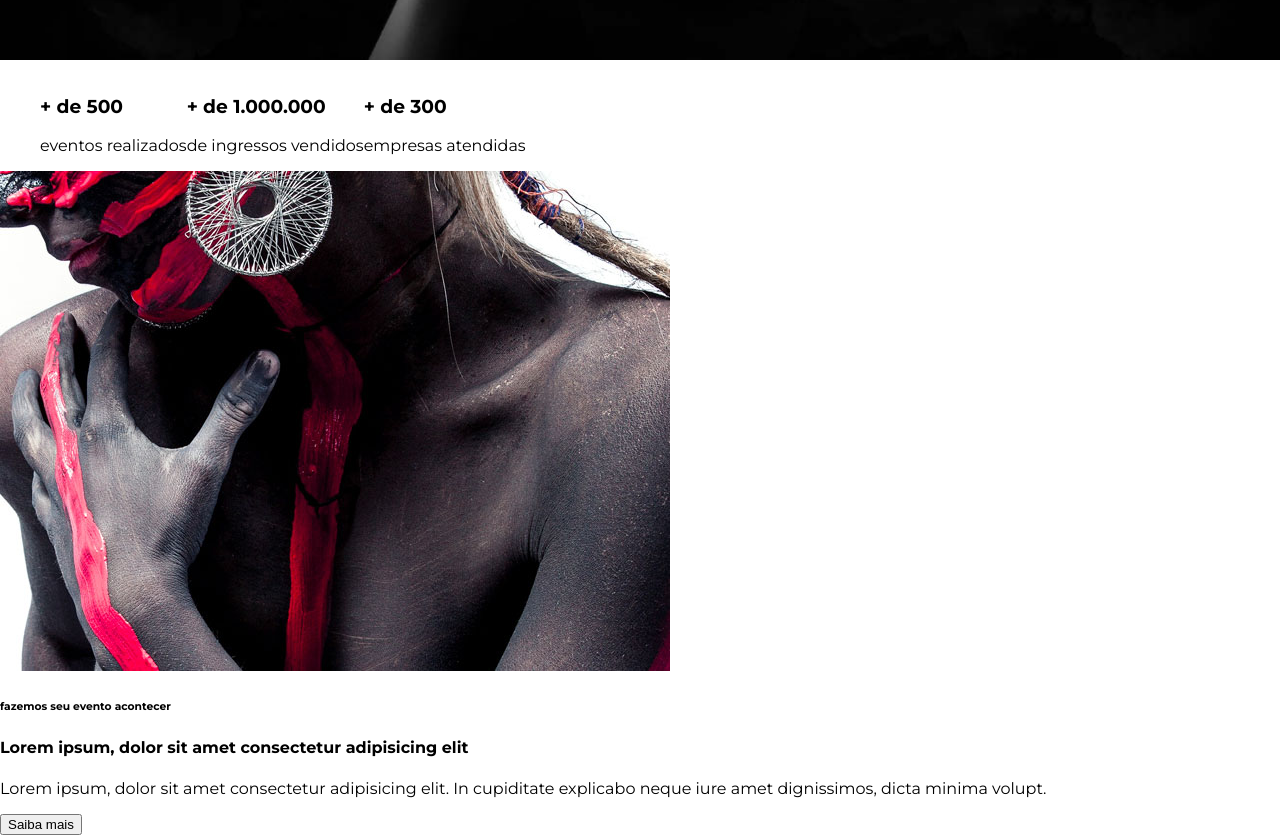
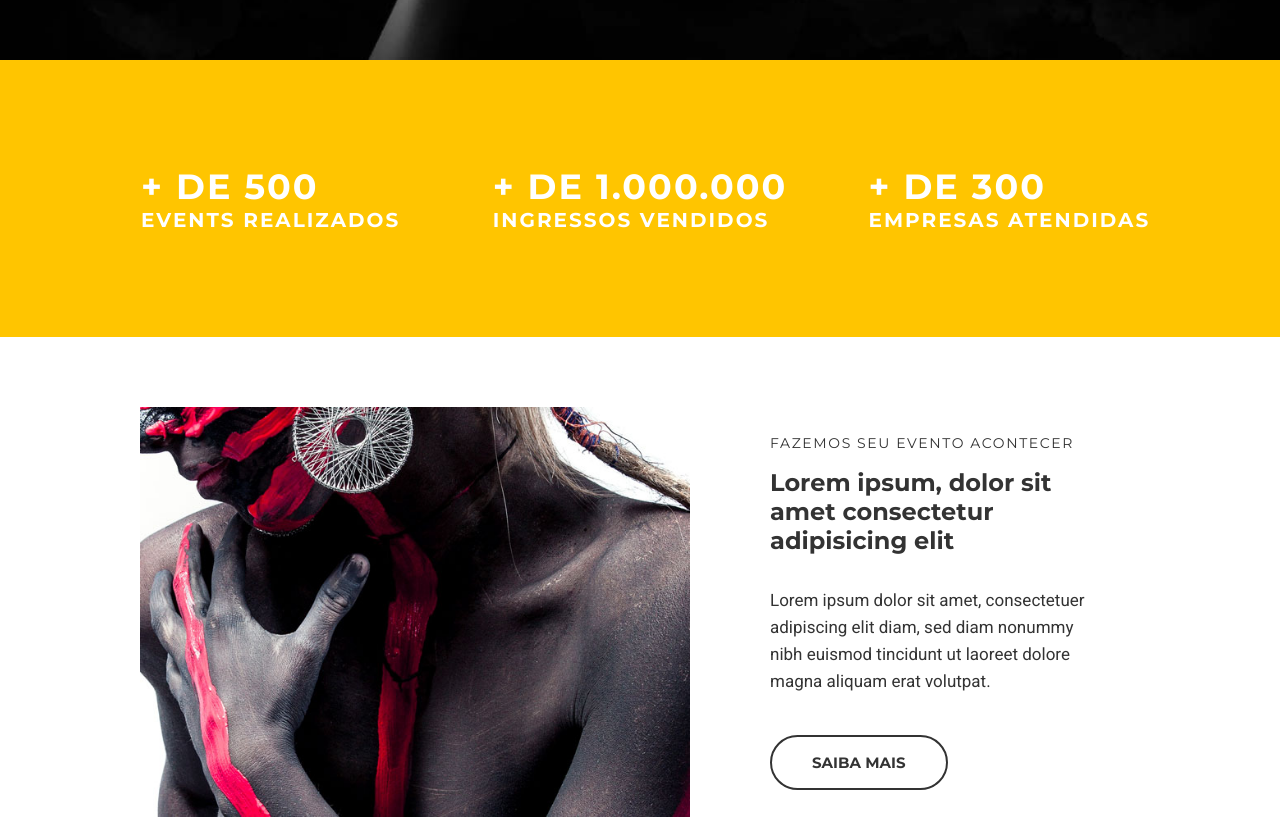
Before and after one commit to adriamoreno/studion, a website: page src/index.html in a window 1280 px wide. Shown: the part 740-1579 px from the top of the page. Drawn offline with Linux system fonts and the light colour scheme.

Commit message:
complete the institutional and fix the website width

```diff
--- a/src/index.html
+++ b/src/index.html
@@ -9,10 +9,13 @@
     </head>
 
     <body>
+        <header>
             <nav class="navbar">
+                <div class="container navbar__container">
                     <h1 class="logo-studion">
                         Studi<span class="copy--primary">on</span>
-                <span class="logo-studion__subtitle"> Eventos</span></h1>
+                        <span class="logo-studion__subtitle"> Eventos</span>
+                    </h1>
                     <ul class="navbar__links">
                         <li>
                             <a href="#Empresa">
@@ -40,8 +43,11 @@
                             </a>
                         </li>
                     </ul>
+                </div>
             </nav>
-        <header>
+        </header>
+
+        <main>
             <div id="slider">
                 <div class="slide">
                     <img
@@ -52,29 +58,39 @@
                     <div class="slide__copy">
                         <h6> <span class="copy--primary">Próximo Evento</span> - dia 25 de setembro às 19 H</h6>
                         <h2><span class="copy--primary">Creative</span> <br />Minds</h2>
-                        <button class="btn btn--slide">Saiba mais</button>
+                        <button class="btn btn__slide">Saiba mais</button>
                     </div>
                 </div>
             </div> <!--end slider-->
-        </header>
-
-        <main>
-            <section>
-                <ul>
-                    <li><h3>+ de 500</h3> eventos realizados</li>
-                    <li><h3>+ de 1.000.000</h3> de ingressos vendidos</li>
-                    <li><h3>+ de 300</h3>empresas atendidas</li>
+            <section id="counter">
+                <ul class="container counter__container">
+                    <li>
+                        <h3>+ de 500 <small> events realizados </small>
+                        </h3>
+                    </li>
+                    <li>
+                        <h3>+ de 1.000.000 <small> ingressos vendidos </small>
+                        </h3>
+                    </li>
+                    <li>
+                        <h3>+ de 300<small> empresas atendidas</small>
+                        </h3>
+                    </li>
                 </ul>
             </section>
 
-            <section>
-                <div>
-                    <img src="images/institutional.jpg" title="institucional"/>
-                    <h6>fazemos seu evento acontecer</h6>
+            <section class="container institutional">
+                    <img  class="institutional__image"
+                        src="images/institutional.jpg"
+                        title="institutional"
+                        alt="studion institutional"/>
+
+                <div class="institutional__copy">
+                    <h6>FAZEMOS SEU EVENTO ACONTECER</h6>
                     <h4>Lorem ipsum, dolor sit amet consectetur adipisicing elit</h4>
-                    <p>Lorem ipsum, dolor sit amet consectetur adipisicing elit. In cupiditate explicabo neque iure amet dignissimos, dicta minima volupt. <br/>
+                    <p>Lorem ipsum dolor sit amet, consectetuer adipiscing elit diam, sed diam nonummy nibh euismod tincidunt ut laoreet dolore magna aliquam erat volutpat. <br/>
                     </p>
-                    <button>Saiba mais</button>
+                    <button class="btn btn__institutional">Saiba mais</button>
                 </div>
             </section>
 
--- a/src/style.css
+++ b/src/style.css
@@ -1,4 +1,4 @@
-@import url('https://fonts.googleapis.com/css2?family=Montserrat:wght@300;400;700;900&display=swap');
+@import url('https://fonts.googleapis.com/css2?family=Montserrat:wght@300;400;500;700;900&family=Roboto&display=swap');
 
 /* Bruno falou que como regra ele quer afetar todos os elementos com o box sizing : border box */
 
@@ -9,9 +9,18 @@
 :root { /* antes era invés de :root ---> html */
     font-family: 'Montserrat', sans-serif;
     font-size: 16px;
+    --color-copy: #333333;
     --color-primary: #ffc500;
     --default-padding: 1rem;
+    color: var(--color-copy);
 
+}
+
+header,
+main,
+footer {
+
+overflow-x: hidden; /*Faz com que a pagina ocupe todo o espaco horizontal */
 }
 
 body {
@@ -19,25 +28,34 @@ body {
     padding-top: 7.75rem; /*Demos um valor fixo a nossa nav bar e añnadimos esse valor ao nosso bod para ver todo o conteudo */
 }
 
+.container {
+    width: 1140px;
+    margin: 0 auto; /*isto centraliza os elementos */
+}
+
 ul {
     display: flex;
     list-style: none;
 }
 
-
 .navbar {
     position: fixed;
     z-index: 1;
+    top: 0; /* fixa a nav bar no topo e na esq */
+    left: 0;
+    width: 100%;
+    background-color: #000;/* vermelho/ verde / azul / transparencia -0 - F*/;
+    color: #FFF;
+}
+
+.navbar__container {
     display: grid;
     grid-template-columns: 1fr 9fr;
     align-items: center;
-    top: 0;
-    left: 0;
     padding: 0 1rem;
-    width: 100vw;
+    /*width: 100vw; * a barra só delimitou para 1140px quando tirei esta propieda*/
     height: 7.75rem;
-    background-color: #000;/* vermelho/ verde / azul / transparencia -0 - F*/;
-    color: #FFF;
+
 }
 
 .navbar__links {
@@ -151,7 +169,7 @@ ul {
      font-family: montserrat;
      padding: 1rem 2.5rem;
      border: .125rem solid #fff;
-     border-radius: 10rem ;
+     border-radius: 5rem ;
      background: unset;
      color: var(--color-primary);
      font-size: .9378rem /* 15 px */;
@@ -162,9 +180,87 @@ ul {
 
  .btn:hover, /* para navegador desktop */
  .btn:active, /* para navegador celular */
- .btn:focus {
-     border-color: fff;
+ .btn:focus,
+ .btn__institutional {
+
+     border-color: var(--color-primary);
      background-color: var(--color-primary);
      color: #fff;
 
  }
+
+ #counter   {
+     background-color: var(--color-primary);
+     color: #fff;
+     text-transform: uppercase;
+
+ }
+
+ .counter__container    {
+     display: grid;
+     grid-template-columns: repeat(auto-fit, minmax(300px, 1fr) ); /*comportamento padrao do grid é fazer grids verticals */
+     place-items: center;
+     padding: 4.375rem 1rem;
+ }
+
+ .counter__container h3   {
+     font-size: 2.1875rem;
+     letter-spacing: 0.125rem;
+
+ }
+
+ .counter__container h3  small {
+    font-size: 1.25rem;
+    display: block;
+
+ }
+
+.institutional {
+   display: grid;
+   grid-template-columns: auto auto;
+   align-items: center;
+    gap: 3.125rem;
+    padding: 4.375rem ;
+}
+
+
+.institutional__copy {
+    padding: 0 1.875rem;
+
+}
+
+.institutional__copy h6 {
+    font-size: .875rem;
+    font-weight: 400;
+    letter-spacing: .1rem;
+    margin: 0;
+
+}
+
+.institutional__image {
+    width: auto;
+}
+.institutional__copy h4 {
+
+    font-size: 1.5rem;
+    margin-top: 1rem;
+}
+
+.institutional__image {
+    max-width: 550px;
+}
+
+.institutional__copy p {
+    font-family: 'roboto', sans-serif;
+    font-size: 1.0625rem;
+    line-height: 1.6875rem;
+    margin-bottom: 0;
+    margin-bottom: 2.5rem;
+}
+
+.btn__institutional {
+    color: var(--color-copy);
+    background: unset;
+    border-color: var(--color-copy);
+
+}
```
Lines whose indentation alone changed are shown as unchanged.
